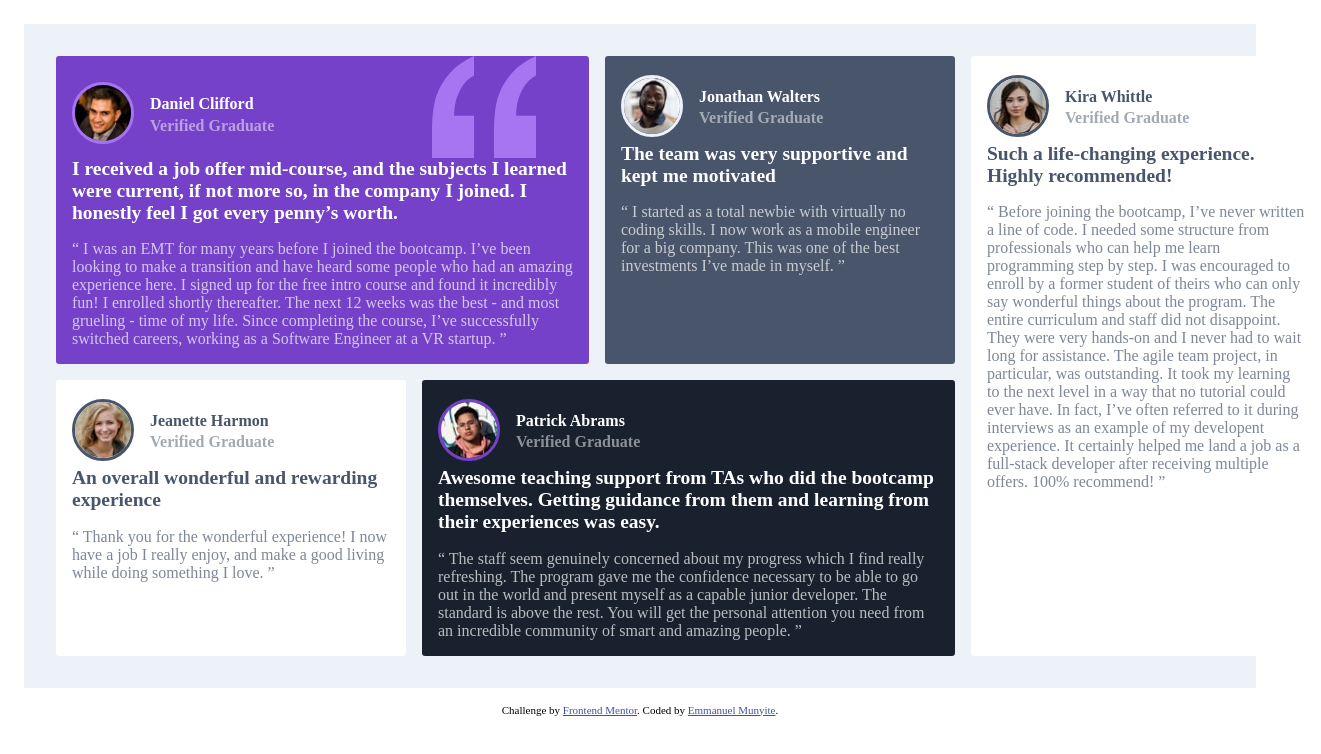
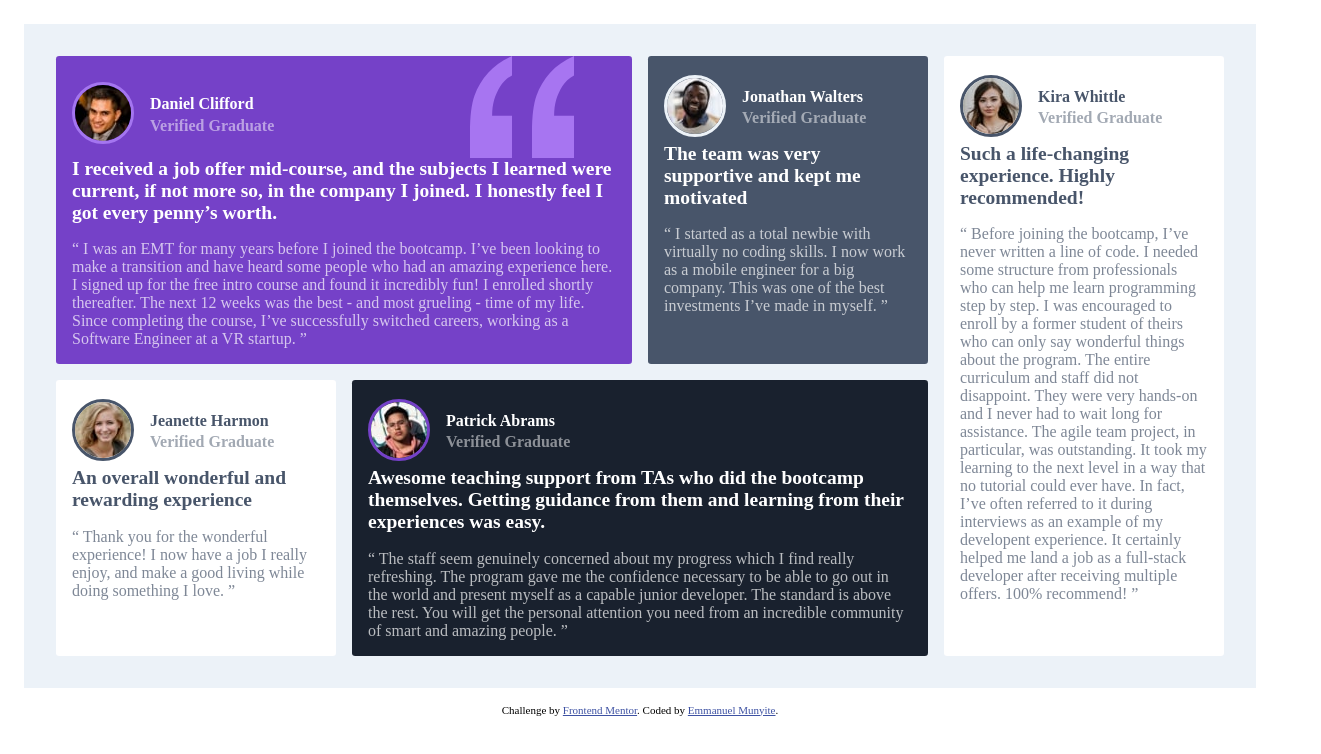
Before and after one commit to munyite001/Template-Grid-Section-Challenge, a plain HTML site: page index.html in a window 1280 px wide. Shown: the whole page, 1321 px wide, since content can reach past the window. Drawn offline with Linux system fonts and the light colour scheme.

Commit message:
Update styles.css

```diff
--- a/styles.css
+++ b/styles.css
@@ -59,7 +59,7 @@ body{
 .testimonial-card{
     color: var(--white);
     border-radius: .2rem;
-    min-width: 350px;
+
 }
 
 /*  Individual styling for each card using the nth child selector (background-color and grid areas for positioing)*/
```
